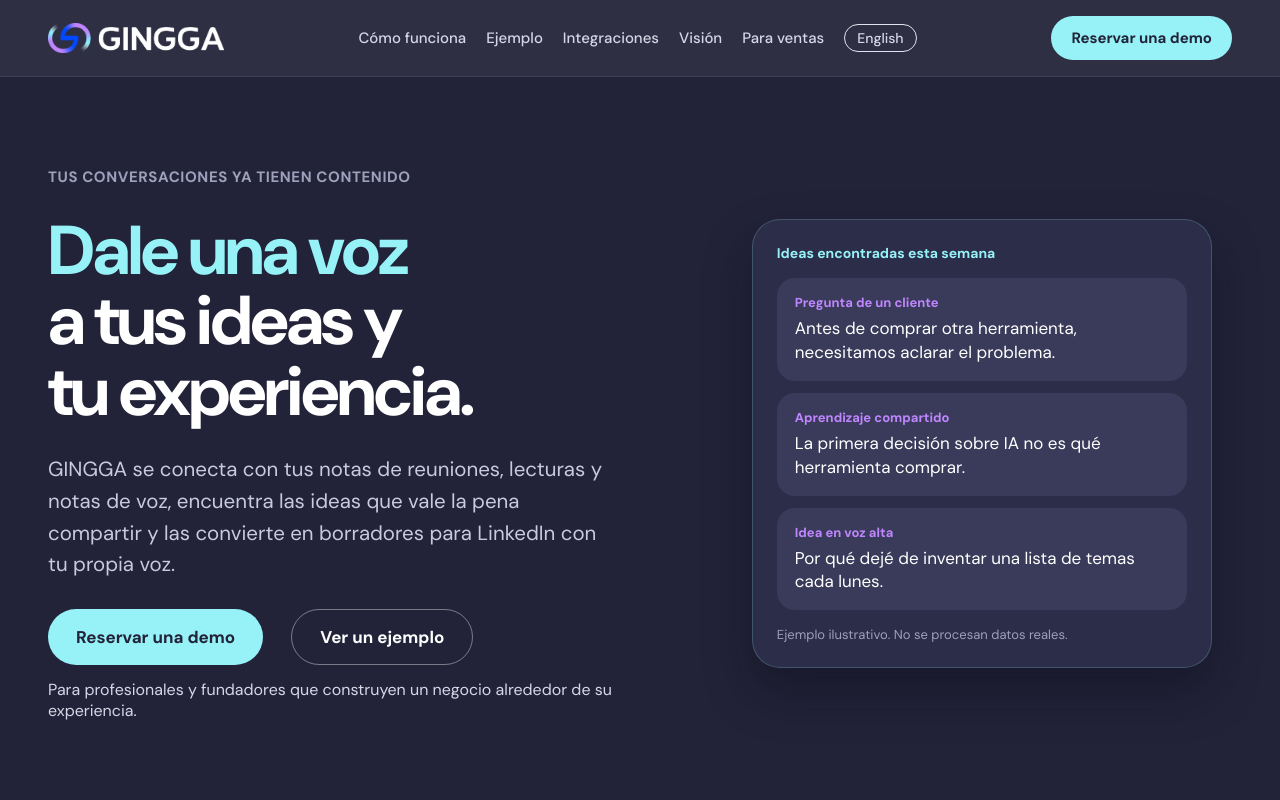
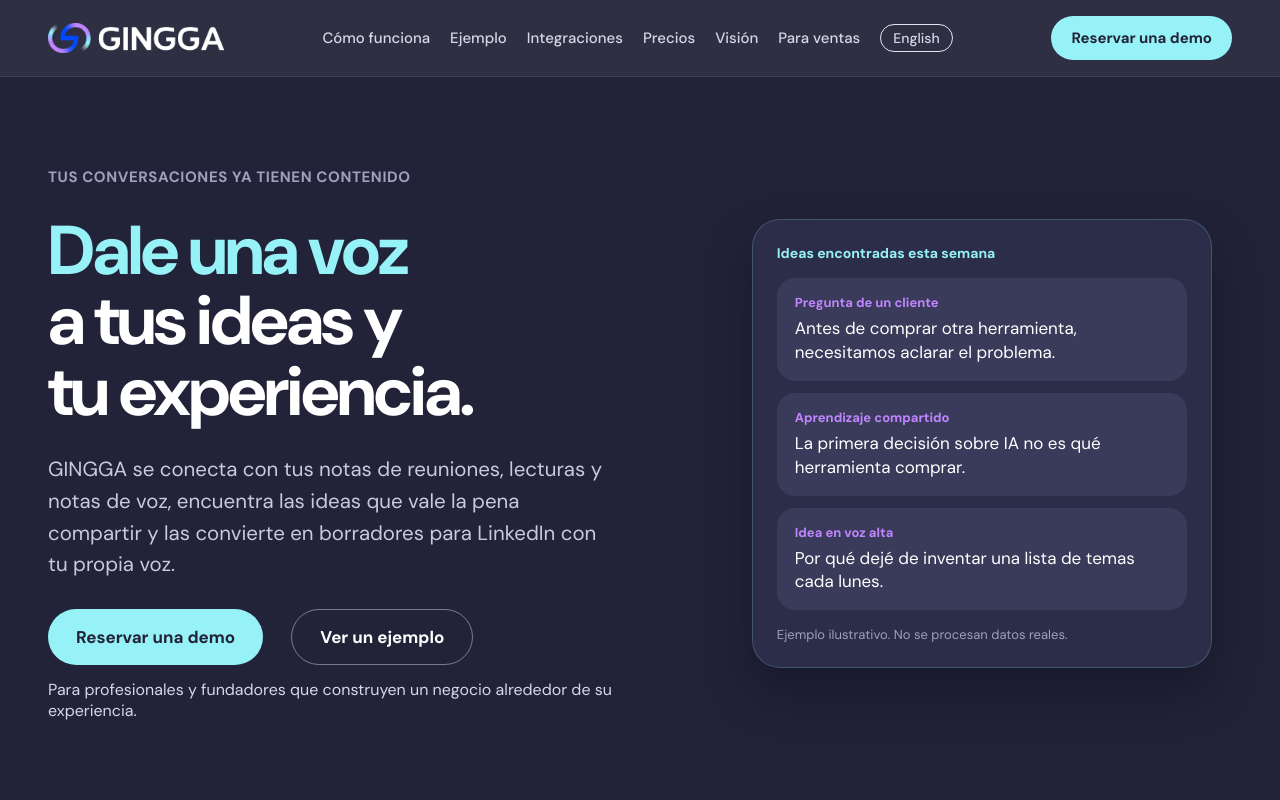
Before and after one commit to vlaguzman/gingga_landing, a Next.js app: page /es in a window 1280 px wide. Shown: the top 800 px of the page. Built offline with nearby package versions, Linux system fonts and the light colour scheme.

Commit message:
feat(home): add a pricing section with three monthly tiers
Presence ($29), Studio ($79) and Authority ($148) in en and es, reusing the
plan card styles. Adds a Pricing link to the home nav.

```diff
--- a/src/app/globals.css
+++ b/src/app/globals.css
@@ -2031,3 +2031,15 @@ button:focus-visible {
   font-size: 14px;
   color: var(--text-4);
 }
+
+.home-plan__tag {
+  font-size: 13px;
+  font-weight: 700;
+  letter-spacing: 0.04em;
+  text-transform: uppercase;
+  color: var(--text-3);
+}
+
+.plan--featured .home-plan__tag {
+  color: var(--cyan);
+}
--- a/src/components/landing/Header.tsx
+++ b/src/components/landing/Header.tsx
@@ -94,6 +94,7 @@ export function Header() {
             <Link href={sections.howItWorks}>{copy.howItWorks}</Link>
             <Link href={sections.example}>{copy.example}</Link>
             <Link href={sections.integrations}>{copy.integrations}</Link>
+            <Link href={sections.pricing}>{copy.pricing}</Link>
             <Link href={sections.vision}>{copy.vision}</Link>
             <Link href={CRM_PATH}>{copy.crm}</Link>
             <Link
--- a/src/components/landing/home/HomeContent.tsx
+++ b/src/components/landing/home/HomeContent.tsx
@@ -5,6 +5,7 @@ import { HomeFaq } from "./HomeFaq";
 import { HomeHero } from "./HomeHero";
 import { HomeHowItWorks } from "./HomeHowItWorks";
 import { Integrations } from "./Integrations";
+import { Pricing } from "./Pricing";
 import { Roadmap } from "./Roadmap";
 import { StartingPoints } from "./StartingPoints";
 
@@ -18,6 +19,7 @@ export function HomeContent({ lang }: { lang: Lang }) {
       <ContentExample lang={lang} />
       <Integrations lang={lang} />
       <StartingPoints lang={lang} />
+      <Pricing lang={lang} />
       <HomeFaq lang={lang} />
       <Roadmap lang={lang} />
       <DemoCta title={cta.title} lead={cta.lead} label={cta.label} lang={lang} />
--- /dev/null
+++ b/src/components/landing/home/Pricing.tsx
@@ -0,0 +1,58 @@
+import { homeCopy, type Lang } from "@/data/home-copy";
+import { demoHref } from "@/lib/demo";
+import { Icon } from "../Icon";
+
+export function Pricing({ lang }: { lang: Lang }) {
+  const { pricing } = homeCopy[lang];
+  return (
+    <section id="pricing" className="section services">
+      <div className="container stack-48">
+        <div className="plans__head">
+          <h2 className="h2 section-title">{pricing.title}</h2>
+          <p className="lead">{pricing.lead}</p>
+        </div>
+
+        <div className="plans__grid">
+          {pricing.tiers.map((tier) => (
+            <article key={tier.name} className={tier.featured ? "plan plan--featured" : "plan"}>
+              <div className="plan__top">
+                <div className="plan__title-row">
+                  <h3>{tier.name}</h3>
+                  {tier.featured && <div className="badge">{pricing.popular}</div>}
+                </div>
+                <p className="home-plan__tag">{tier.tag}</p>
+                <p className="plan__desc">{tier.tagline}</p>
+              </div>
+              <div className="plan__price">
+                <div className="plan__amount">
+                  <strong>{tier.price}</strong>
+                  <span>{pricing.perMonth}</span>
+                </div>
+                <span className="plan__from">{pricing.billing}</span>
+              </div>
+              <a
+                className={tier.featured ? "btn btn--plan btn--cyan" : "btn btn--plan"}
+                href={demoHref(undefined, tier.name, lang)}
+              >
+                {tier.cta}
+              </a>
+              <div className="plan__includes">
+                <div className="plan__includes-title">{tier.includesTitle}</div>
+                <ul className="checks">
+                  {tier.features.map((feature) => (
+                    <li key={feature}>
+                      <Icon name="check" />
+                      <span>{feature}</span>
+                    </li>
+                  ))}
+                </ul>
+              </div>
+            </article>
+          ))}
+        </div>
+
+        <p className="services__note">{pricing.compare}</p>
+      </div>
+    </section>
+  );
+}
--- a/src/data/home-copy.ts
+++ b/src/data/home-copy.ts
@@ -5,6 +5,7 @@ export type HomeCopy = {
     howItWorks: string;
     example: string;
     integrations: string;
+    pricing: string;
     vision: string;
     crm: string;
     bookDemo: string;
@@ -42,6 +43,24 @@ export type HomeCopy = {
     groups: readonly { title: string; tools: readonly string[] }[];
   };
   points: { title: string; items: readonly { title: string; text: string }[] };
+  pricing: {
+    title: string;
+    lead: string;
+    perMonth: string;
+    billing: string;
+    popular: string;
+    tiers: readonly {
+      name: string;
+      tag: string;
+      tagline: string;
+      price: string;
+      cta: string;
+      includesTitle: string;
+      features: readonly string[];
+      featured?: boolean;
+    }[];
+    compare: string;
+  };
   faq: { title: string; items: readonly { q: string; a: string }[] };
   vision: {
     title: string;
@@ -60,6 +79,7 @@ const en: HomeCopy = {
     howItWorks: "How it works",
     example: "Example",
     integrations: "Integrations",
+    pricing: "Pricing",
     vision: "Vision",
     crm: "For sales teams",
     bookDemo: "Book a demo",
@@ -142,6 +162,58 @@ const en: HomeCopy = {
       },
     ],
   },
+  pricing: {
+    title: "Pick the rhythm that fits you.",
+    lead: "A flat monthly fee. Your agents work for you all month, so you show up consistently even when you're busy.",
+    perMonth: "/ month",
+    billing: "Flat monthly fee.",
+    popular: "Most popular",
+    tiers: [
+      {
+        name: "Presence",
+        tag: "To get noticed",
+        tagline: "A steady rhythm: 3 posts a week.",
+        price: "$29",
+        cta: "Choose Presence",
+        includesTitle: "Includes:",
+        features: [
+          "3 posts a week, in your voice",
+          "Your meetings and reading become source material",
+          "Idea bank and editorial calendar",
+          "Schedule and share on LinkedIn",
+        ],
+        featured: true,
+      },
+      {
+        name: "Studio",
+        tag: "To be the reference",
+        tagline: "Daily presence. A personal brand, done properly.",
+        price: "$79",
+        cta: "Choose Studio",
+        includesTitle: "Everything in Presence, plus:",
+        features: [
+          "A post every day",
+          "All your sources connected: meetings, notes, reading and dictation",
+          "A voice that keeps learning from everything you feed it",
+          "Priority support",
+        ],
+      },
+      {
+        name: "Authority",
+        tag: "To lead the conversation",
+        tagline: "Your voice at the pace of a content team.",
+        price: "$148",
+        cta: "Choose Authority",
+        includesTitle: "Everything in Studio, plus:",
+        features: [
+          "Early access to X and Instagram as they launch",
+          "Early access to WhatsApp agents and the GINGGA CRM",
+          "A setup session to shape your voice with our team",
+        ],
+      },
+    ],
+    compare: "For comparison, a content team costs $800+ a month.",
+  },
   faq: {
     title: "Before you start",
     items: [
@@ -199,6 +271,7 @@ const es: HomeCopy = {
     howItWorks: "Cómo funciona",
     example: "Ejemplo",
     integrations: "Integraciones",
+    pricing: "Precios",
     vision: "Visión",
     crm: "Para ventas",
     bookDemo: "Reservar una demo",
@@ -281,6 +354,58 @@ const es: HomeCopy = {
       },
     ],
   },
+  pricing: {
+    title: "Elige el ritmo que va contigo.",
+    lead: "Una tarifa fija al mes. Tus agentes trabajan para ti todo el mes, así apareces con constancia incluso cuando estás ocupado.",
+    perMonth: "/ mes",
+    billing: "Tarifa fija mensual.",
+    popular: "Más elegido",
+    tiers: [
+      {
+        name: "Presencia",
+        tag: "Para que te noten",
+        tagline: "Un ritmo constante: 3 publicaciones por semana.",
+        price: "$29",
+        cta: "Elegir Presencia",
+        includesTitle: "Incluye:",
+        features: [
+          "3 publicaciones por semana, con tu voz",
+          "Tus reuniones y lecturas se vuelven material",
+          "Banco de ideas y calendario editorial",
+          "Programa y comparte en LinkedIn",
+        ],
+        featured: true,
+      },
+      {
+        name: "Estudio",
+        tag: "Para ser referente",
+        tagline: "Presencia diaria. Tu marca personal, en serio.",
+        price: "$79",
+        cta: "Elegir Estudio",
+        includesTitle: "Todo lo de Presencia, más:",
+        features: [
+          "Una publicación cada día",
+          "Todas tus fuentes conectadas: reuniones, notas, lecturas y dictados",
+          "Una voz que sigue aprendiendo de todo lo que le aportas",
+          "Atención prioritaria",
+        ],
+      },
+      {
+        name: "Autoridad",
+        tag: "Para liderar la conversación",
+        tagline: "Tu voz al ritmo de un equipo de contenido.",
+        price: "$148",
+        cta: "Elegir Autoridad",
+        includesTitle: "Todo lo de Estudio, más:",
+        features: [
+          "Acceso anticipado a X e Instagram cuando se lancen",
+          "Acceso anticipado a los agentes de WhatsApp y al CRM de GINGGA",
+          "Una sesión de configuración para afinar tu voz con nuestro equipo",
+        ],
+      },
+    ],
+    compare: "Como referencia, un equipo de contenido cuesta $800+ al mes.",
+  },
   faq: {
     title: "Antes de empezar",
     items: [
--- a/src/lib/demo.ts
+++ b/src/lib/demo.ts
@@ -55,6 +55,7 @@ export function homeSections(lang: "en" | "es") {
     howItWorks: `${base}#how-it-works`,
     example: `${base}#example`,
     integrations: `${base}#integrations`,
+    pricing: `${base}#pricing`,
     vision: `${base}#vision`,
   };
 }
```
Also changed, not shown: 2 other files (tests, documents, lock files or other folders).
